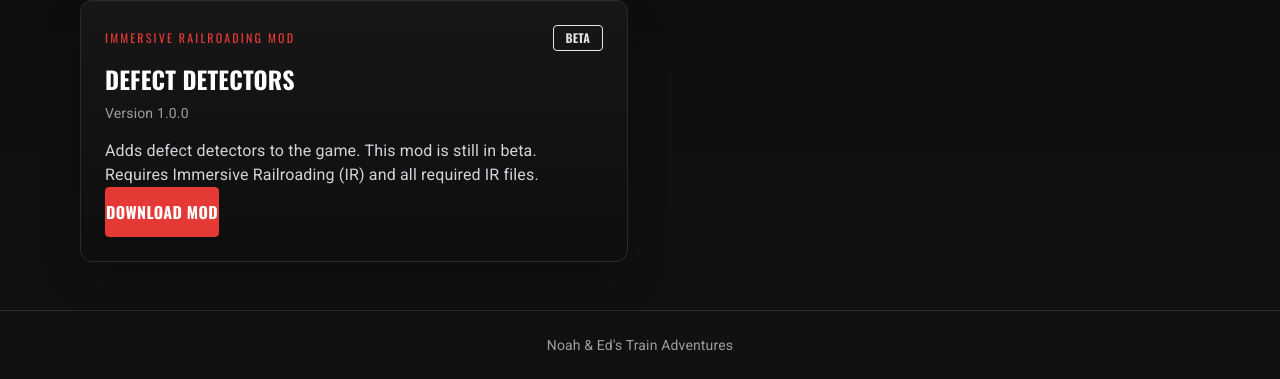
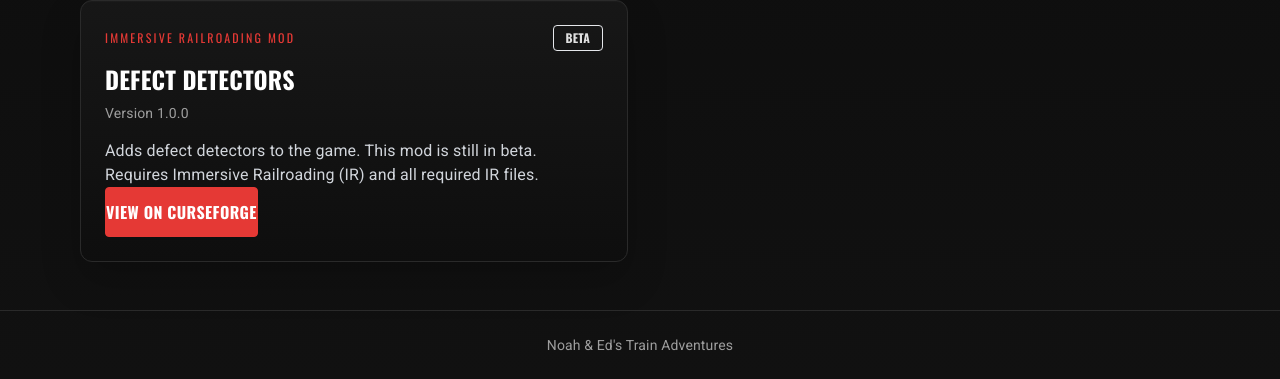
Before and after one commit to Noahandedsadventure/main-website, a website: page mods.html in a window 1280 px wide. Shown: the part 717-1096 px from the top of the page. Drawn offline with nearby package versions, Linux system fonts and the light colour scheme.

Commit message:
cuseforge links insted of files

```diff
--- a/mods.html
+++ b/mods.html
@@ -64,8 +64,8 @@
                     <h3 class="mt-3 text-2xl font-oswald font-bold text-white uppercase">Defect Detectors</h3>
                     <p class="mt-2 text-sm text-cn-muted">Version 1.0.0</p>
                     <p class="mt-4 text-gray-300">Adds defect detectors to the game. This mod is still in beta. Requires Immersive Railroading (IR) and all required IR files.</p>
-                    <a href="mods/downloads/IRDefectDetector-1.0.0.jar" download class="mt-6 inline-flex items-center justify-center rounded border border-cn-red bg-cn-red px-5 py-3 font-oswald font-bold uppercase tracking-wide text-white transition-colors hover:bg-cn-darkred">
-                        Download mod
+                    <a href="https://www.curseforge.com/minecraft/mc-mods/defect-detector-for-immersive-railroading" target="_blank" rel="noopener noreferrer" class="mt-6 inline-flex items-center justify-center rounded border border-cn-red bg-cn-red px-5 py-3 font-oswald font-bold uppercase tracking-wide text-white transition-colors hover:bg-cn-darkred">
+                        View on CurseForge
                     </a>
                 </article>
             </div>
```
